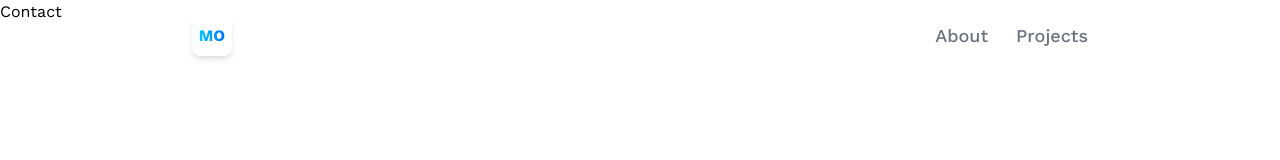
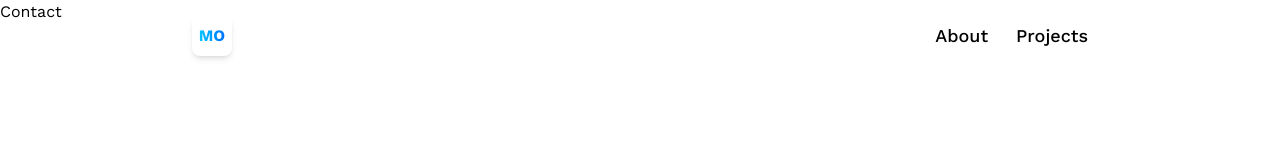
Before and after one commit to Moaaz-Sayed/3D-portfolio, a React app: page /contact in a window 1280 px wide. Shown: the top 160 px of the page. Built offline with nearby package versions, Linux system fonts and the light colour scheme; the HTML template or start-up script is replaced by a standard one.

Commit message:
Adjust Navbar colors for better theme consistency

```diff
--- a/src/components/Navbar.jsx
+++ b/src/components/Navbar.jsx
@@ -13,7 +13,7 @@
         <NavLink
           to="/about"
           className={({ isActive }) =>
-            isActive ? "text-blue-500" : "text-gray-500"
+            isActive ? "text-blue-500" : "text-black"
           }
         >
           About
@@ -21,7 +21,7 @@
         <NavLink
           to="/projects"
           className={({ isActive }) =>
-            isActive ? "text-blue-500" : "text-gray-500"
+            isActive ? "text-blue-500" : "text-black"
           }
         >
           Projects
```
